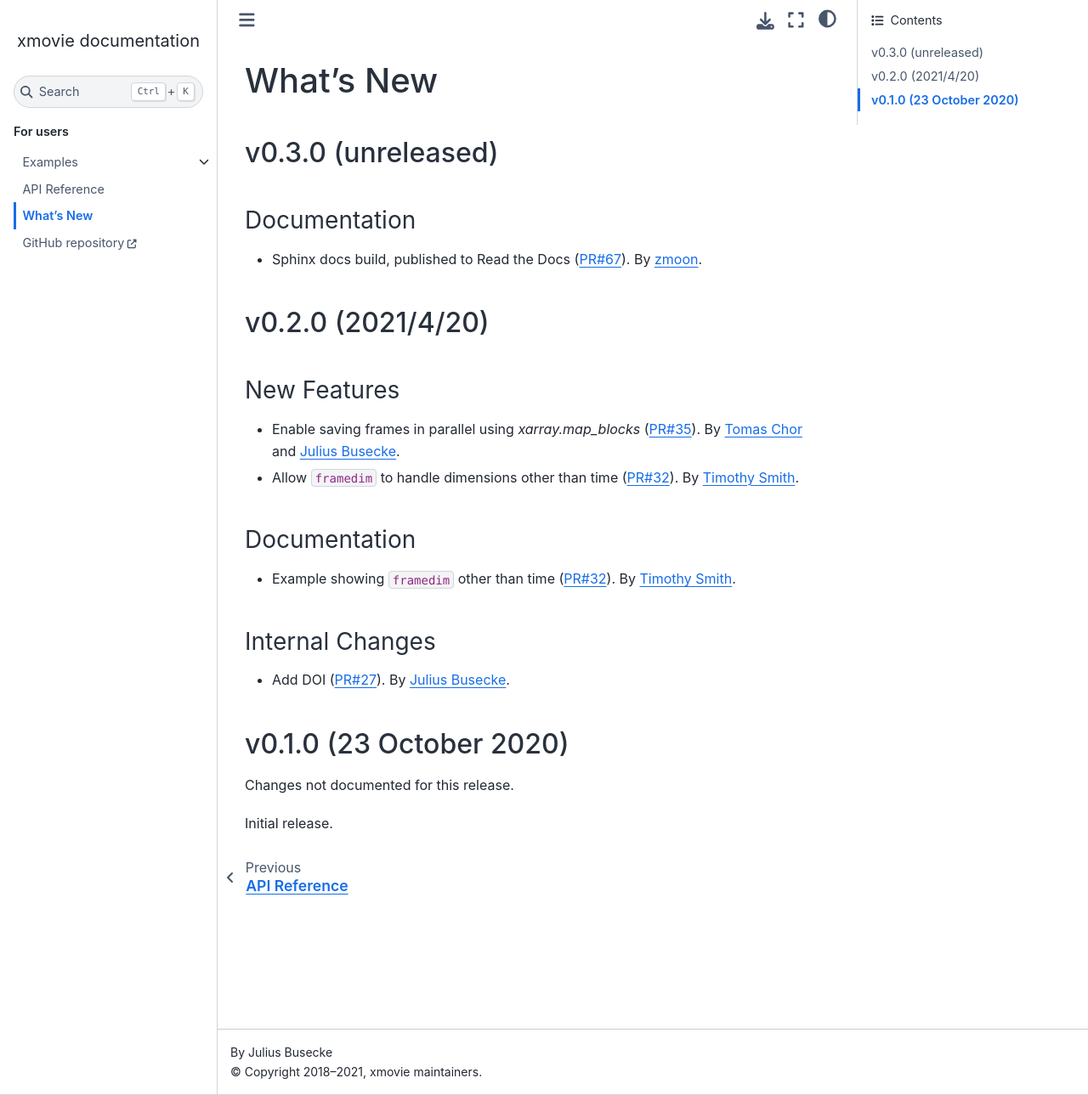
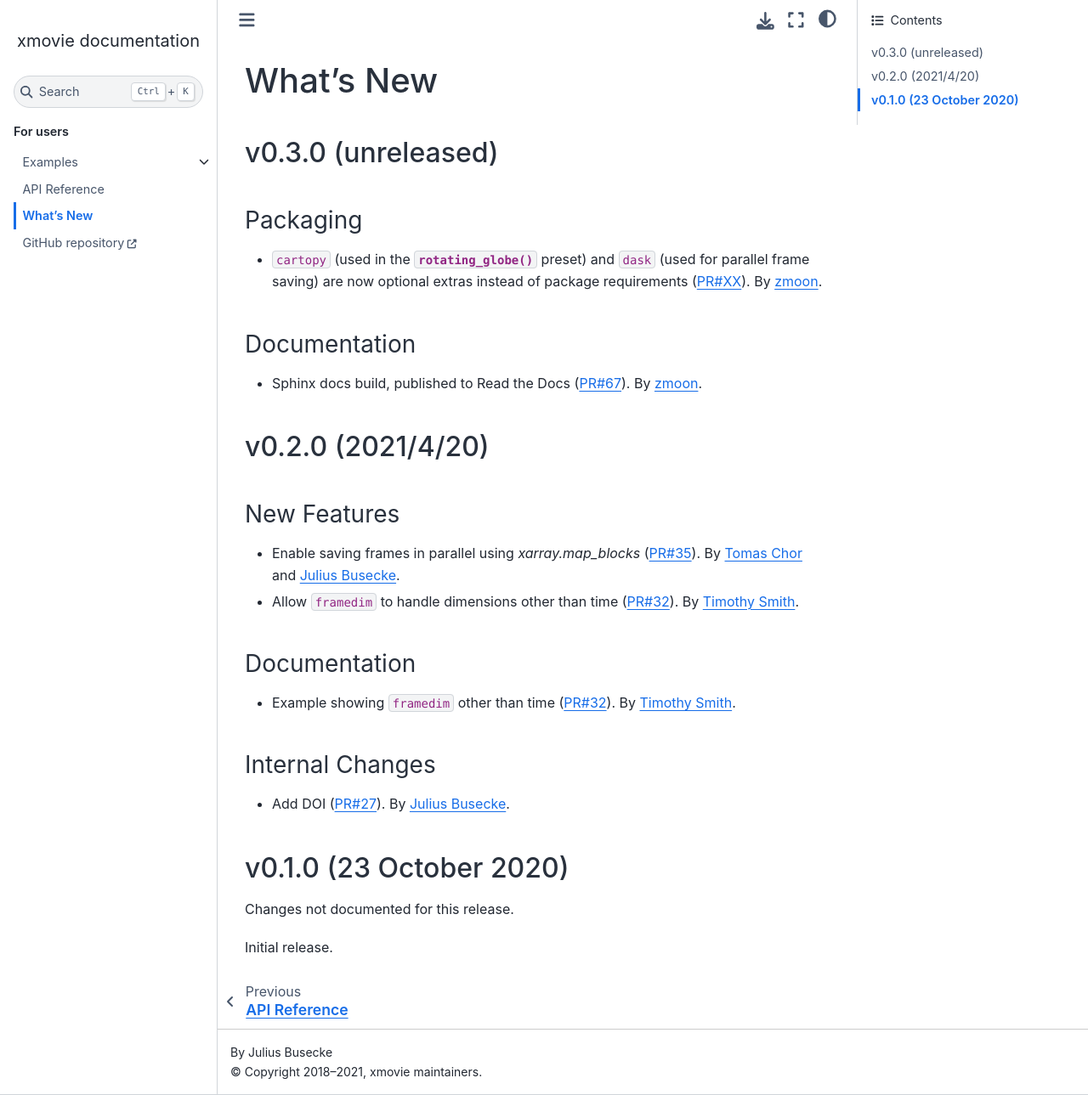
Before and after one commit to jbusecke/xmovie, a Sphinx documentation site: the page built from docs/whats-new.rst, in a window 1280 px wide and 1289 px high. Shown: the whole window at 85% size. Built offline with Sphinx 7.4.7 and the Sphinx Book theme 1.1.4, drawn with Linux system fonts in a browser that asks for light colours; the version number could not be read and is left out.

Commit message:
Add initial whats-new

```diff
--- a/docs/whats-new.rst
+++ b/docs/whats-new.rst
@@ -2,6 +2,14 @@ What's New
 ==========
 v0.3.0 (unreleased)
 -------------------
+
+Packaging
+~~~~~~~~~
+- ``cartopy`` (used in the :func:`~xmovie.rotating_globe` preset)
+  and ``dask`` (used for parallel frame saving)
+  are now optional extras instead of package requirements
+  (:pull:`XX`).
+  By `zmoon <https://github.com/zmoon>`_.
 
 Documentation
 ~~~~~~~~~~~~~
```
